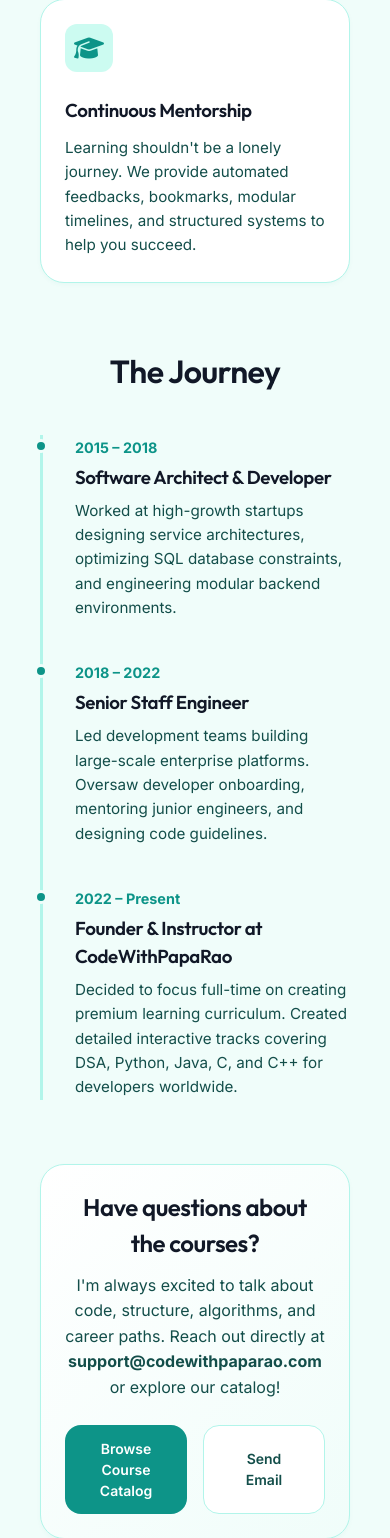
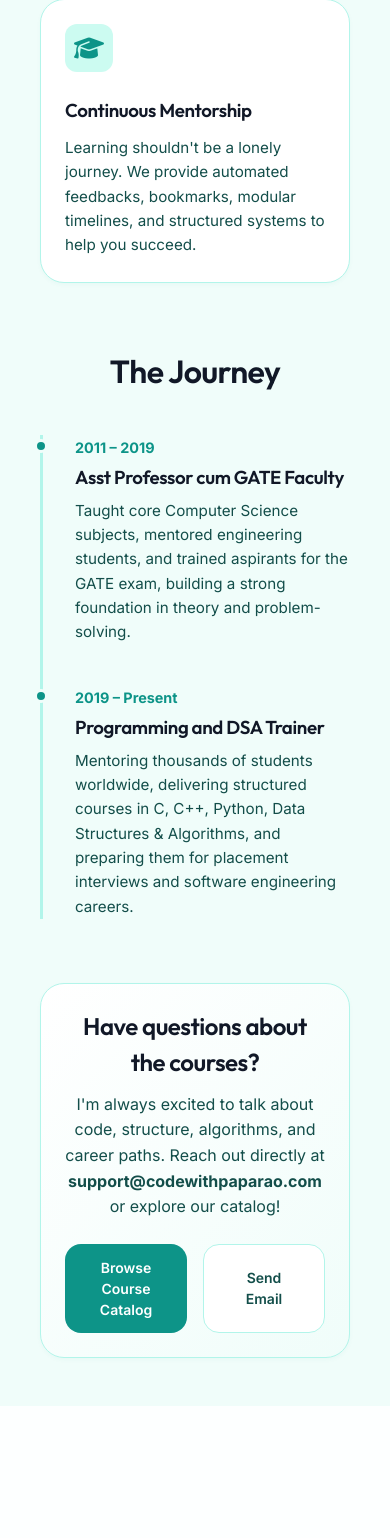
Before and after one commit to mohanracharla46/codewithpaparao, a Flask app: page /about in a window 390 px wide; the page is wider, and only the part inside the window is pictured. Shown: the part 3572-5110 px from the top of that part. After the commit the page ends 4978 px from the top of that part, so only its background shows below. Run offline with Flask 3, Linux system fonts and the light colour scheme; some libraries are stand-ins or nearby versions.

Commit message:
update trainer image, container height, and about page timeline

```diff
--- a/app/templates/about.html
+++ b/app/templates/about.html
@@ -133,30 +133,20 @@
             <!-- Item 1 -->
             <div style="position: relative; margin-bottom: 2.5rem;">
                 <div style="position: absolute; left: -2.55rem; top: 0.25rem; width: 14px; height: 14px; border-radius: 50%; background: var(--accent-color); border: 3px solid var(--bg-primary);"></div>
-                <span style="font-weight: 700; color: var(--accent-color); font-size: 0.9rem;">2015 – 2018</span>
-                <h3 style="margin: 0.25rem 0 0.5rem 0;">Software Architect & Developer</h3>
+                <span style="font-weight: 700; color: var(--accent-color); font-size: 0.9rem;">2011 – 2019</span>
+                <h3 style="margin: 0.25rem 0 0.5rem 0;">Asst Professor cum GATE Faculty</h3>
                 <p style="color: var(--text-secondary); font-size: 0.95rem; line-height: 1.6;">
-                    Worked at high-growth startups designing service architectures, optimizing SQL database constraints, and engineering modular backend environments.
+                    Taught core Computer Science subjects, mentored engineering students, and trained aspirants for the GATE exam, building a strong foundation in theory and problem-solving.
                 </p>
             </div>
 
             <!-- Item 2 -->
-            <div style="position: relative; margin-bottom: 2.5rem;">
-                <div style="position: absolute; left: -2.55rem; top: 0.25rem; width: 14px; height: 14px; border-radius: 50%; background: var(--accent-color); border: 3px solid var(--bg-primary);"></div>
-                <span style="font-weight: 700; color: var(--accent-color); font-size: 0.9rem;">2018 – 2022</span>
-                <h3 style="margin: 0.25rem 0 0.5rem 0;">Senior Staff Engineer</h3>
-                <p style="color: var(--text-secondary); font-size: 0.95rem; line-height: 1.6;">
-                    Led development teams building large-scale enterprise platforms. Oversaw developer onboarding, mentoring junior engineers, and designing code guidelines.
-                </p>
-            </div>
-
-            <!-- Item 3 -->
             <div style="position: relative;">
                 <div style="position: absolute; left: -2.55rem; top: 0.25rem; width: 14px; height: 14px; border-radius: 50%; background: var(--accent-color); border: 3px solid var(--bg-primary);"></div>
-                <span style="font-weight: 700; color: var(--accent-color); font-size: 0.9rem;">2022 – Present</span>
-                <h3 style="margin: 0.25rem 0 0.5rem 0;">Founder & Instructor at CodeWithPapaRao</h3>
+                <span style="font-weight: 700; color: var(--accent-color); font-size: 0.9rem;">2019 – Present</span>
+                <h3 style="margin: 0.25rem 0 0.5rem 0;">Programming and DSA Trainer</h3>
                 <p style="color: var(--text-secondary); font-size: 0.95rem; line-height: 1.6;">
-                    Decided to focus full-time on creating premium learning curriculum. Created detailed interactive tracks covering DSA, Python, Java, C, and C++ for developers worldwide.
+                    Mentoring thousands of students worldwide, delivering structured courses in C, C++, Python, Data Structures & Algorithms, and preparing them for placement interviews and software engineering careers.
                 </p>
             </div>
 
```
Also changed, not shown: app/templates/home.html (+5 -5 lines).
